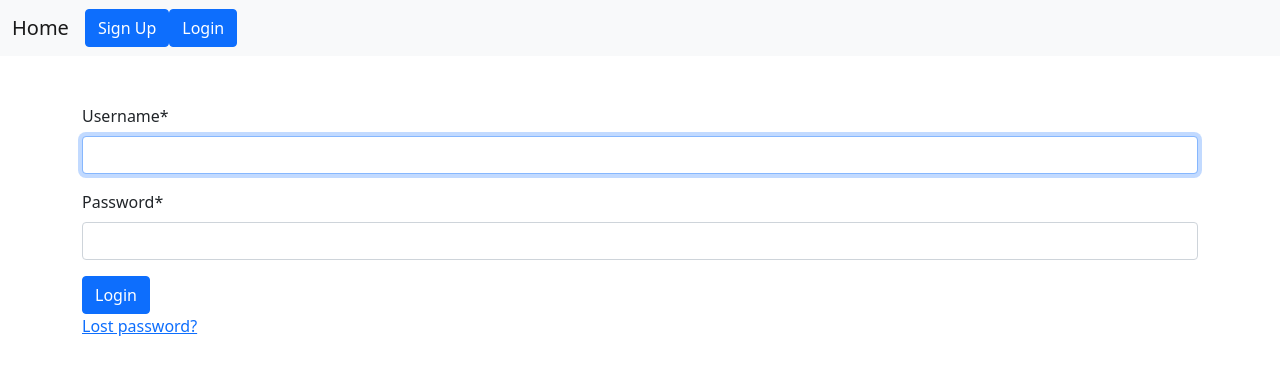
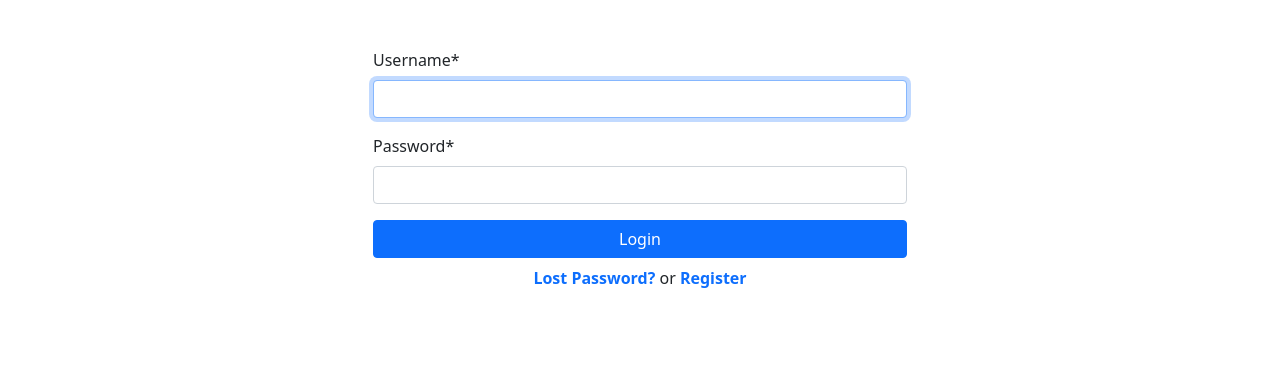
Before and after one commit to ahmadsyidiq/TimeMaster, a Django app: page /login in a window 1280 px wide. Shown: the top 375 px of the page. Run offline with Django 4.2, Linux system fonts and the light colour scheme; some libraries are stand-ins or nearby versions.

Commit message:
Fixed login, register, and lost password feature

```diff
--- a/static/css/main.css
+++ /dev/null
@@ -1,3 +0,0 @@
-h1 {
-    color: blue;
-}
--- a/templates/component/base.html
+++ b/templates/component/base.html
@@ -12,10 +12,11 @@
     <title>Time Master</title>
     {% load static %}
     <link rel="stylesheet" href="{% static 'css/main.css' %}" type="text/css">
+    {% block style %}{% endblock style %}
 </head>
 
 <body>
-    {% include 'component/navbar.html' %}
+    <!-- {% include 'component/navbar.html' %} -->
     {% block content %}
     {% endblock content %}
     <script src="https://cdn.jsdelivr.net/npm/@popperjs/core@2.9.2/dist/umd/popper.min.js"
--- a/templates/component/navbar.html
+++ b/templates/component/navbar.html
@@ -1,6 +1,10 @@
 <nav class="navbar navbar-expand-lg navbar-light bg-light">
     <div class="container-fluid">
-        <a class="navbar-brand" href="{% url 'home' %}">Home</a>
+        {% if request.user.is_authenticated %}
+            <a class="navbar-brand" href="{% url 'projects' %}">Home</a>
+        {% else %}
+        <a class="navbar-brand" href="{% url 'login' %}"></a>
+        {% endif %}
         <button class="navbar-toggler" type="button" data-bs-toggle="collapse" data-bs-target="#navbarSupportedContent"
             aria-controls="navbarSupportedContent" aria-expanded="false" aria-label="Toggle navigation">
             <span class="navbar-toggler-icon"></span>
@@ -12,7 +16,7 @@
                     <a class="nav-link" href="{% url 'projects' %}">Projects </a>
                 </li>
                 <li class="nav-item">
-                    <a class="nav-link" href="{% url 'tasks'%}">Tasks</a>
+                    <a class="nav-link" href="{% url 'tasks' %}">Tasks</a>
                 </li>
                 <li class="nav-item">
                     <a class="nav-link btn btn-primary" href="{% url 'create-task'%}">Create Task</a>
--- a/templates/projects/projects.html
+++ b/templates/projects/projects.html
@@ -1,6 +1,8 @@
 {% extends '../component/base.html' %}
+
 {% load static %}
 {% block content %}
+{% include '../component/navbar.html' %}
 <div class="container ">
     <div class="row ">
         {% for project in projects %}
--- a/templates/users/login.html
+++ b/templates/users/login.html
@@ -2,16 +2,22 @@
 {% load crispy_forms_tags %}
 
 {% block content %}
-  <div class="container">
-      <div class="row my-5">
-          <div class="col-md-12">
+<div class="container d-flex align-items-center justify-content-center">
+    <div class="row my-5 w-50">
+        <div class="col-xl-12 fs-6">
             <form action="" method="post" class="form">
                 {% csrf_token %}
                 {{ form|crispy }}
+                <div class="d-grid gap-2">
                     <button type="submit" class="btn btn-primary">Login</button>
+                    <div class="text-center">
+                        <a class="text-decoration-none fw-bold" href="{% url 'password-reset' %}">Lost Password?</a>
+                        or
+                        <a class="text-decoration-none fw-bold" href="{% url 'register' %}">Register</a>
+                    </div>
+                </div>
             </form>
         </div>
-          <p><a href="{% url 'password-reset' %}">Lost password?</a></p>
     </div>
 </div>
 {% endblock %}
--- a/timeapp/urls.py
+++ b/timeapp/urls.py
@@ -2,7 +2,6 @@ from django.urls import path
 from . import views
 
 urlpatterns = [
-    path('home', views.home, name='home'),
     path('projects', views.projectList, name='projects'),
     path('project/<int:pk>', views.projectDetail, name='project-detail'),
     path('tasks', views.taskList, name='tasks'),
--- a/timemaster/settings.py
+++ b/timemaster/settings.py
@@ -75,7 +75,7 @@ CRISPY_ALLOWED_TEMPLATE_PACKS = "bootstrap5"
 
 CRISPY_TEMPLATE_PACK = 'bootstrap5'
 
-LOGIN_REDIRECT_URL ='tasks'
+LOGIN_REDIRECT_URL ='projects'
 
 LOGIN_URL ='login'
 
--- a/users/urls.py
+++ b/users/urls.py
@@ -3,6 +3,7 @@ from . import views
 
 
 urlpatterns = [
+    path('', views.UserLoginView.as_view(), name = 'login'),
     path('register', views.registration, name = 'register'),
     path('login', views.UserLoginView.as_view(), name = 'login'),
     path('logout', views.logout_user, name = 'logout'),
--- a/users/views.py
+++ b/users/views.py
@@ -37,7 +37,7 @@ def update_profile(request):
         form = ProfileForm(request.POST, instance=request.user.profile)
         if form.is_valid():
             form.save()
-            return redirect('tasks')
+            return redirect('projects')
     else:
         form = ProfileForm(instance=request.user.profile)
     context = {'form': form}
```
Also changed, not shown: timeapp/views.py (+0 -17 lines), db.sqlite3. Lines whose indentation alone changed are shown as unchanged.
